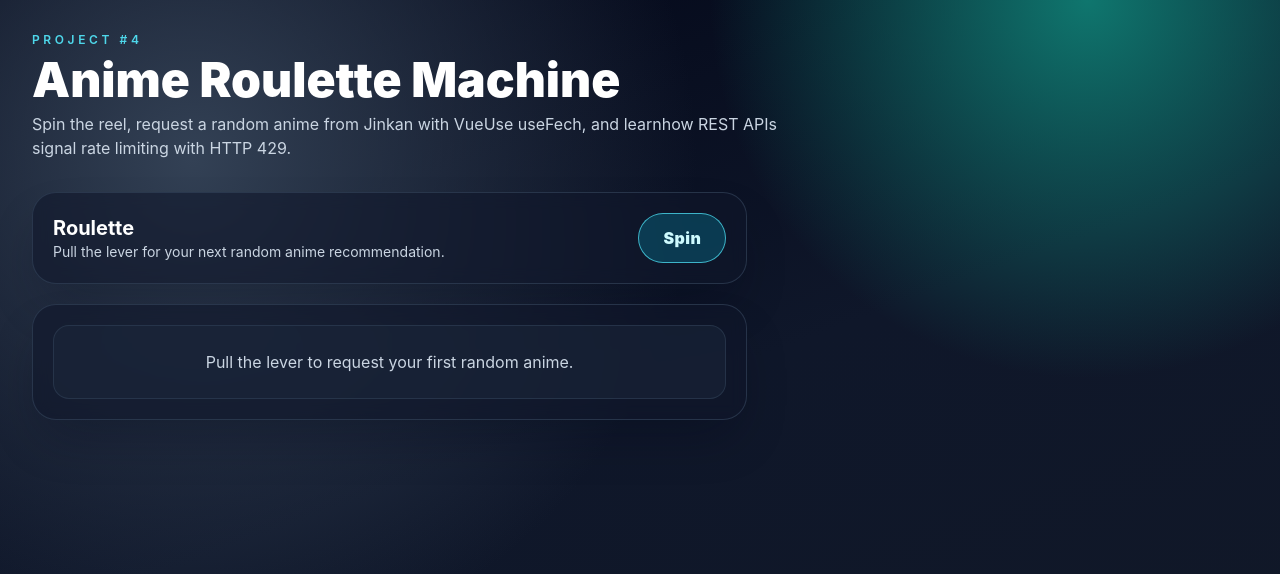
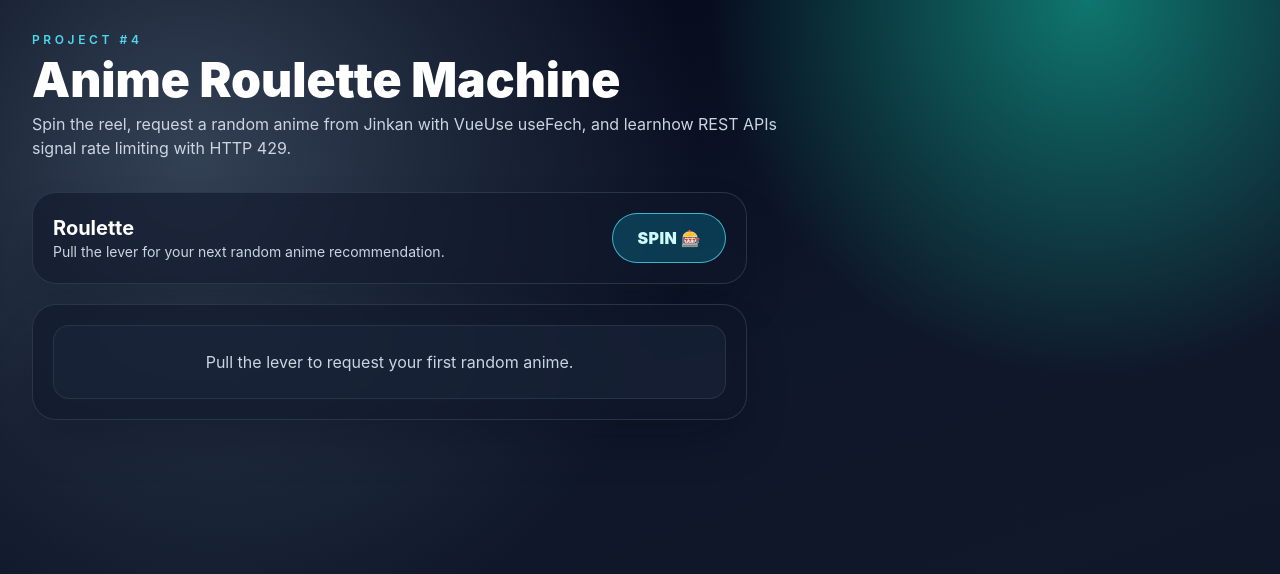
Before and after one commit to jorgerojas84/anime-roulette-watchlist, a Vue app: page / in a window 1280 px wide. Shown: the top 574 px of the page. Built offline with nearby package versions, Linux system fonts and the light colour scheme.

Commit message:
added cooldown logic

```diff
--- a/src/composables/useAnimeRoulette.js
+++ b/src/composables/useAnimeRoulette.js
@@ -1,7 +1,7 @@
 import { useFetch, useCountdown } from '@vueuse/core'
 import { ref } from 'vue'
 
-const URL = 'https://api.jikan.moe/v4/random/anime'
+const URL = 'https://api.tenrai.org/v1/random/anime'
 const MAX_SAFE_SPIN_ATTEMPTS = 5
 const RETRY_SECONDS = 10
 
@@ -37,7 +37,7 @@ export function useAnimeRoulette() {
         const response = request.response.value
 
         if (!response) {
-          error.value = 'Network error while contacting Jikan. Check your internet and try again.'
+          error.value = 'Network error while contacting Tenrai. Check your internet and try again.'
           return
         }
 
@@ -48,25 +48,26 @@ export function useAnimeRoulette() {
         }
 
         if (!response.ok) {
-          error.value = `Something went wrong while contacting jikan. Status: ${response.status}.`
+          error.value = `Something went wrong while contacting Tenrai. Status: ${response.status}.`
           return
         }
 
         if (request.error.value) {
-          error.value = 'Network error while contacting Jikan. Check your internet and try again.'
+          error.value = 'Network error while contacting Tenrai. Check your internet and try again.'
           return
         }
 
         const candidateAnime = request.data.value?.data || null
 
         if (!candidateAnime) {
-          error.value = 'Jikan returned an empty anime payload. Try spinning again.'
+          error.value = 'Tenrai returned an empty anime payload. Try spinning again.'
           return
         }
 
         if (!isAllowedRating(candidateAnime.rating)) {
           continue
         }
+
         anime.value = candidateAnime
 
         return
--- a/src/pages/HomePage.vue
+++ b/src/pages/HomePage.vue
@@ -1,9 +1,24 @@
 <script setup>
-import {} from 'vue'
+import { computed } from 'vue'
 import AnimeCard from '@/components/AnimeCard.vue'
 import { useAnimeRoulette } from '@/composables/useAnimeRoulette'
 
-const {anime, loading, error, spin} = useAnimeRoulette()
+const {anime, loading, error, spin, cooldownLeft} = useAnimeRoulette()
+
+const spinDisabled = computed(() => loading.value || cooldownLeft.value > 0)
+
+const spinLabel = computed(() => {
+  if (loading.value) {
+    return 'Spinning...'
+  }
+
+  if (cooldownLeft.value > 0) {
+    return `Cooldown ${cooldownLeft.value}s`
+  }
+
+  return 'SPIN 🎰'
+})
+
 </script>
 
 <template>
@@ -26,12 +41,21 @@ const {anime, loading, error, spin} = useAnimeRoulette()
               </div>
               <button
                 type="button"
-                class="cursor-pointer rounded-full border border-cyan-300/70 bg-cyan-400/20 px-6 py-3 text-base font-black tracking-wide text-cyan-100 hover:bg-cyan-400/30"
+                :disabled="spinDisabled"
+                class="cursor-pointer rounded-full border border-cyan-300/70 bg-cyan-400/20 px-6 py-3 text-base font-black tracking-wide text-cyan-100 hover:bg-cyan-400/30 disabled:cursor-not-allowed disabled:opacity-60"
                 @click="spin"
+
                 >
-                Spin
+                {{ spinLabel }}
               </button>
-            </div>
+              </div>
+              <p
+                v-if="cooldownLeft > 0"
+                class="mt-4 rounded-xl border border-amber-300/50 bg-amber-400/10 px-3 py-2 text-sm font-semibold text-amber-100"
+                >
+                  Rate-limited. Try again in {{ cooldownLeft }}s.
+              </p>
+
           </div>
         <AnimeCard
          :loading="loading"
```
